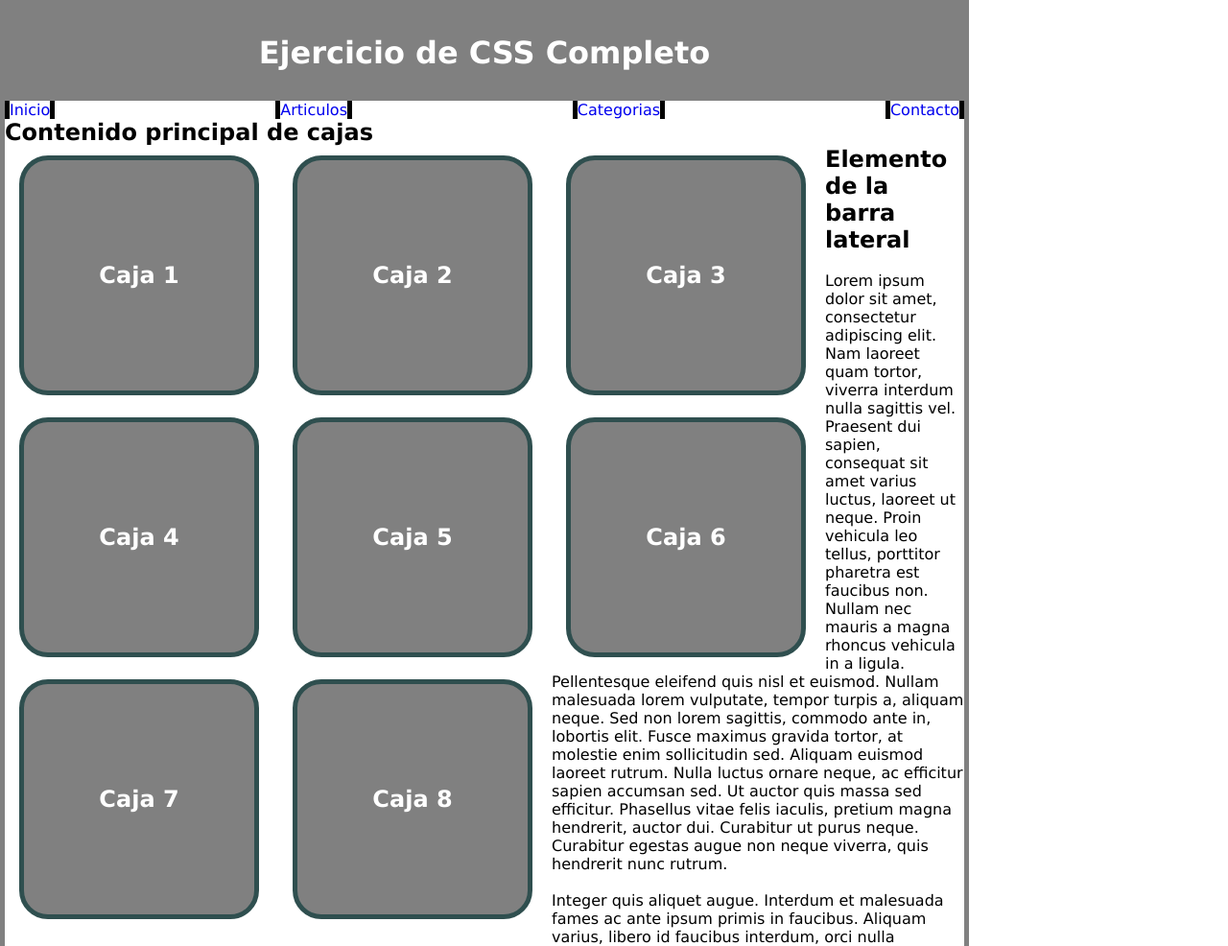
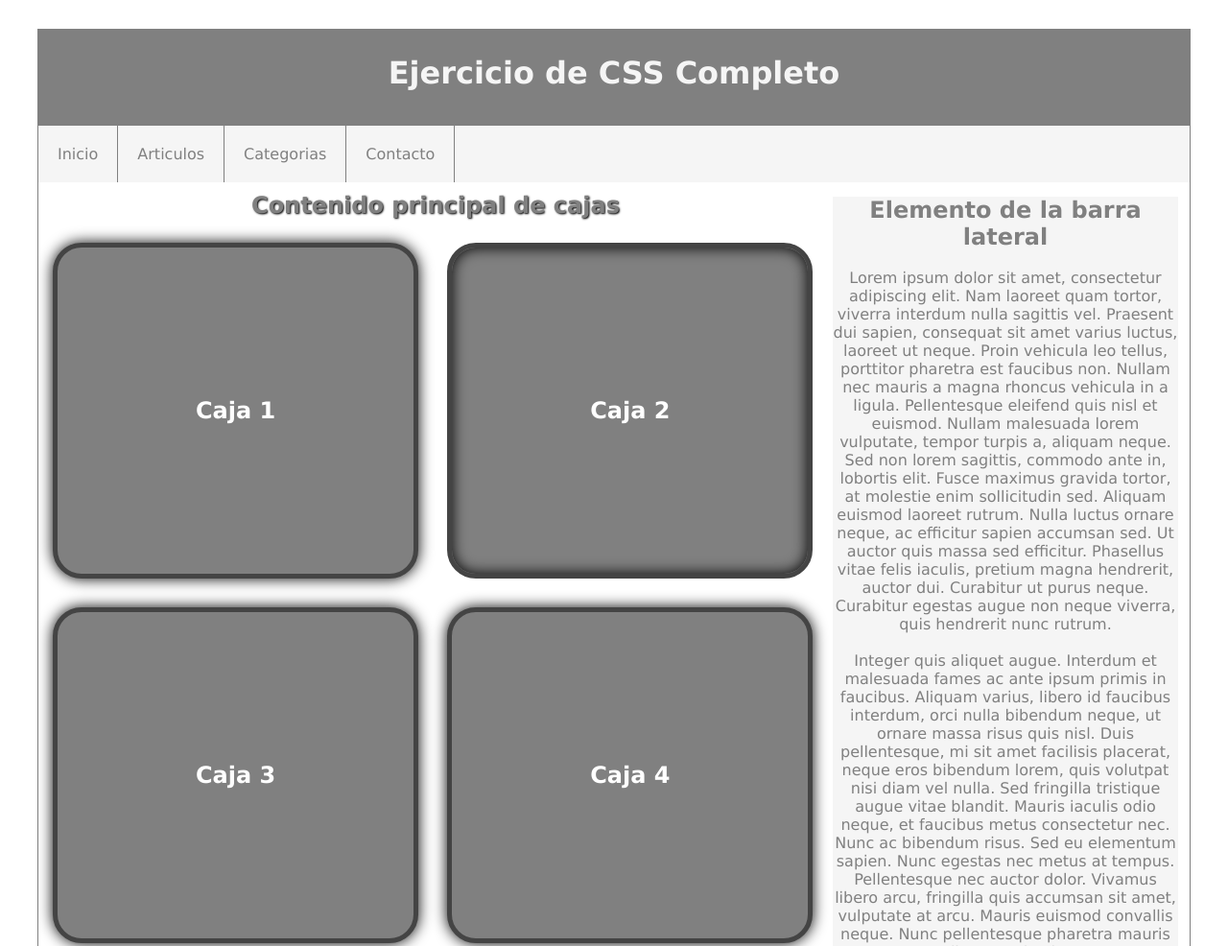
Before and after one commit to Mizamarzes/trabajos_clase, a plain HTML site: page taller_diseño_cajas/index.html in a window 1280 px wide. Shown: the top 986 px of the page at 96% size. Drawn offline with Linux system fonts and the light colour scheme.

Commit message:
cajas_completado

```diff
--- a/taller_diseño_cajas/css/style.css
+++ b/taller_diseño_cajas/css/style.css
@@ -1,59 +1,159 @@
 *{
-    margin: 0;
-    padding: 0;
+    margin: 0px;
+    padding: 0px;
     text-decoration: none;
     font-family: Verdana, Geneva, Tahoma, sans-serif;
 }
 
 .general{
-    border: 5px solid grey;
-    max-width: 1000px;
-    max-height: 3000px;
+    width: 1200px;
+    background-color: white;
+    border: 1px solid grey;
+    margin: 0px auto;           /* Alinear los items en el centro de la pantalla*/
+    margin-top: 30px;
 }
 
 #header{
-    display: flex;
-    justify-content: center;
-    align-items: center;
-    color: white;
+    width: 100%;
+    height: 100px;
+    text-align: center;
     background-color: grey;
-    height: 100px;
-    width: 1000px;
+    color: whitesmoke;
+    line-height: 90px;
 }
 
-#menu ul{
-    display: flex;
-    justify-content: space-between;
+#menu{
+    background-color: whitesmoke;
+}
+
+#menu ul li{
+    /*display: inline-block;*/
+    display: block;                 /* ALinear menu Nav de tal manera que queden en bloques y sean uno alado del otro*/
+    float: left;
+    border-right: 1px solid grey;
+    cursor: pointer;
+}
+
+#menu ul li a{
+    padding: 20px;
+    display: block;
+    color: grey;
+}
+
+#menu ul li:hover{
+    background-color: grey ;
+}
+
+#menu > ul li:hover a{          /* atributo hover para hacer la funcion de que cuando pase el cursor cambie de color */
+    color: white;
+}
+
+#principal{
+    float: left;
+    width: 69%;
+}
+
+#principal h1{
+    color: grey;
+    text-align: center;
+    padding: 10px;
+    text-shadow: 1px 1px 2px black;
+}
+
+#lateral{
+    float: left;
+    width: 30%;
+    color: grey;
+    background-color: whitesmoke;
+    text-align: center;
+    min-height: 500px;
+    max-height: 1400px;
+    margin-top: 15px;
+    overflow: scroll;
+    overflow-y: scroll;     /* scroll en casilla de texto*/
+    overflow-x: hidden;
 
 }
 
-#menu li{
-    border: 5px solid black;
-    border-bottom: none;
-    border-top: none;
-    list-style: none;
+.caja{
+    width: 40%;
+    height: 300px;
+    background-color: grey;
+    color: white;
+    border: 5px solid #444444;
+    padding: 20px;
+    margin: 15px;
+    display: block;
+    float: left;
+    text-align: center;
+    line-height: 300px;
+    box-shadow: 0px 0px 15px black;   /* Sombras Horizontal Vertical Grosor y Color*/
+    border-radius: 30px 10px 4px 60px;  /* Sup iz, sup der, inf der, inf iz*/
+    border-radius: 50%;
+    border-radius: 30px;
+
 }
 
-.caja{
-    width: 200px;
-    height: 200px;
-    color: white;
-    background-color: gray;
-    border: 5px solid darkslategray;
-    border-radius: 30px;
-    margin: 15px 15px 15px 15px;
-    margin-top: 10px;
-    margin-left: 15px;
-    margin-right: 20px;
-    margin-bottom: 13px;
-    padding: 20px;
-    float: left;
-    display: flex;
-    justify-content: center;
-    align-items: center;
+.sombra-interior{
+    box-shadow: 0px 0px 15px black inset;   /* Sombras de caja interior Horizontal Vertical Grosor y Color*/
 }
 
-#footer{
-    margin: 30px;
+.clearfix{
+    float: none;
+    clear: both;
+}
+
+footer{
+    padding: 20px;
+    text-align: center;
+    background-color: whitesmoke;
+    color: grey;
+}
+
+.libre{
+    position: absolute;         /*Posicion absoluta que pasa por encima de cualquier elemento*/
+    top: 10%;
+    left: 0px;
+    z-index: 1;             /*Relevancia de elementos para saber cual va encima, mientras mas alto el indice va arriba del todo*/
+
+    color: white;
+    background-color: grey;
+    border: 1px solid #444444;
+    height: 100px;
+    width: 80px;
+    padding: 10px;
+    border-radius: 0px 10px 10px 0px;
     text-align: center;
 }
+
+.libre1{
+    position: absolute;
+    top: 20%;
+    left: 0px;
+    z-index: 2;
+
+    color: white;
+    background-color: #444444;
+    border: 1px solid grey;
+    height: 100px;
+    width: 80px;
+    padding: 10px;
+    border-radius: 0px 10px 10px 0px;
+    text-align: center;
+}
+
+.fija{
+    position: fixed;            /* Posicio fijada donde se sigue el scroll de la pagina*/
+    top: 50%;
+    left: 0px;
+    z-index: 2;
+
+    color: white;
+    background-color: #444444;
+    border: 1px solid grey;
+    height: 100px;
+    width: 80px;
+    padding: 10px;
+    border-radius: 0px 10px 10px 0px;
+    text-align: center;
+}
```
